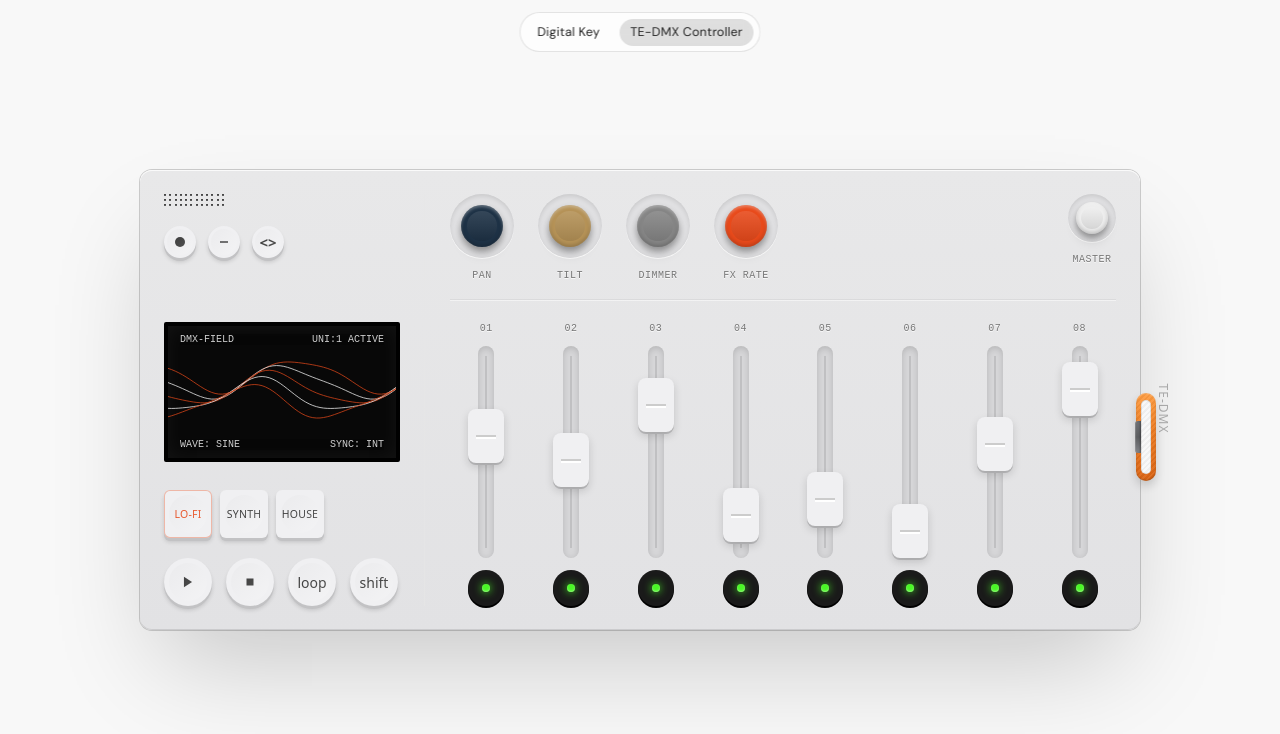
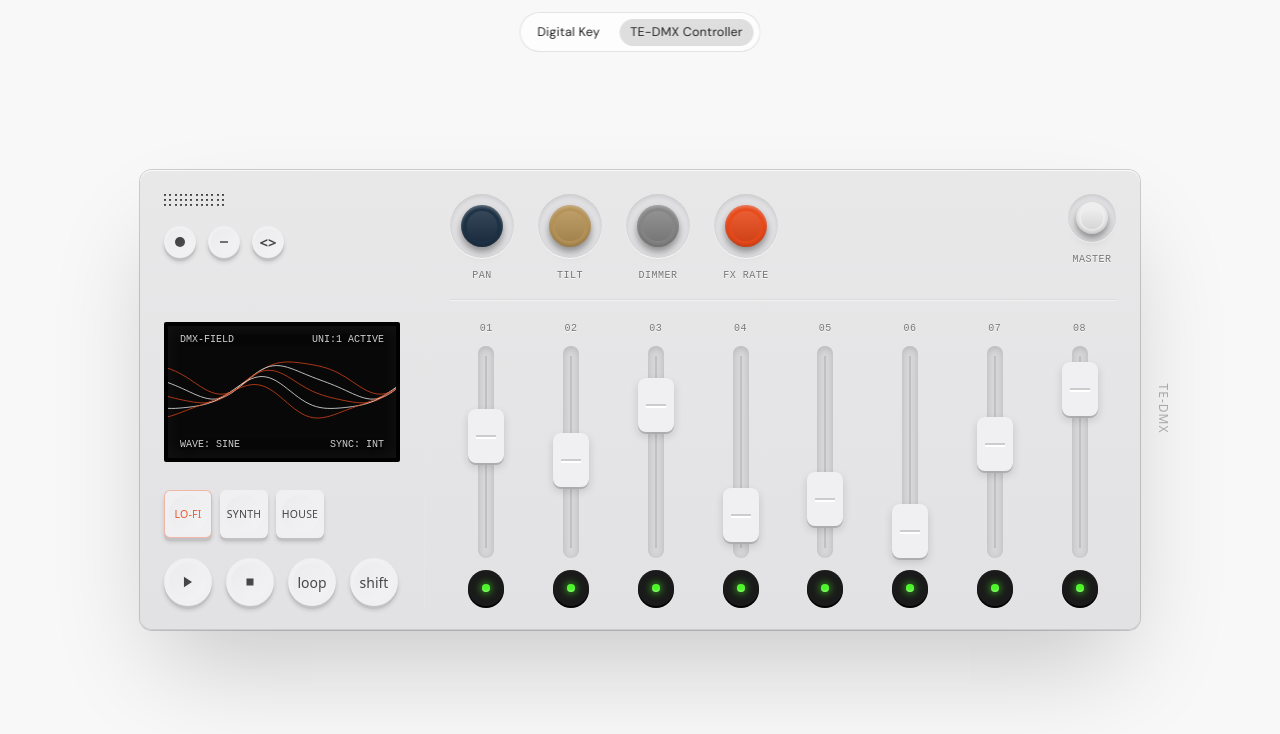
Before and after one commit to mgalavai/experiments, a React (Vite) app: page /te-dmx in a window 1280 px wide. Shown: the top 734 px of the page. Built offline with nearby package versions, Linux system fonts and the light colour scheme.

Commit message:
Remove textile loop detail from TE-DMX case

```diff
--- a/src/components/TEDMXFieldControllerPage.jsx
+++ b/src/components/TEDMXFieldControllerPage.jsx
@@ -1177,8 +1177,6 @@ stack(
         </section>
 
         <div className="branding">TE-DMX</div>
-        <div className="textile-loop-slot" aria-hidden="true" />
-        <div className="textile-loop" aria-hidden="true" />
         <div className={`underhood-overlay ${showStrudelCode ? 'open' : ''}`} aria-hidden={!showStrudelCode}>
           <div className="underhood-header">
             <div className="underhood-title-wrap">
--- a/src/components/tedmx.css
+++ b/src/components/tedmx.css
@@ -665,53 +665,6 @@
   font-family: var(--font-ui);
 }
 
-.textile-loop-slot {
-  position: absolute;
-  top: 58%;
-  right: -1px;
-  width: 6px;
-  height: 32px;
-  transform: translateY(-50%);
-  border-radius: 3px 0 0 3px;
-  background: linear-gradient(180deg, #6f7074 0%, #5c5d60 50%, #828388 100%);
-  box-shadow: inset 1px 0 1px rgb(255 255 255 / 20%), inset -1px 0 2px rgb(0 0 0 / 34%);
-  z-index: 7;
-}
-
-.textile-loop {
-  position: absolute;
-  top: 58%;
-  right: -16px;
-  width: 20px;
-  height: 88px;
-  transform: translateY(-50%);
-  border-radius: 12px;
-  background: linear-gradient(180deg, #ff9e43 0%, #eb7a21 45%, #dc6515 100%);
-  box-shadow:
-    0 5px 10px rgb(0 0 0 / 16%),
-    inset 0 1px 1px rgb(255 255 255 / 20%),
-    inset 0 -1px 2px rgb(0 0 0 / 20%);
-  z-index: 5;
-}
-
-.textile-loop::before {
-  content: '';
-  position: absolute;
-  inset: 7px 5px;
-  border-radius: 8px;
-  background: #f8f8f8;
-  box-shadow: inset 0 0 0 1px rgb(0 0 0 / 10%);
-}
-
-.textile-loop::after {
-  content: '';
-  position: absolute;
-  inset: 0;
-  border-radius: inherit;
-  background: repeating-linear-gradient(135deg, rgb(255 255 255 / 10%) 0 2px, rgb(0 0 0 / 8%) 2px 4px);
-  opacity: 0.5;
-}
-
 @media (max-width: 1120px) {
   .tedmx-page {
     align-items: flex-start;
```
